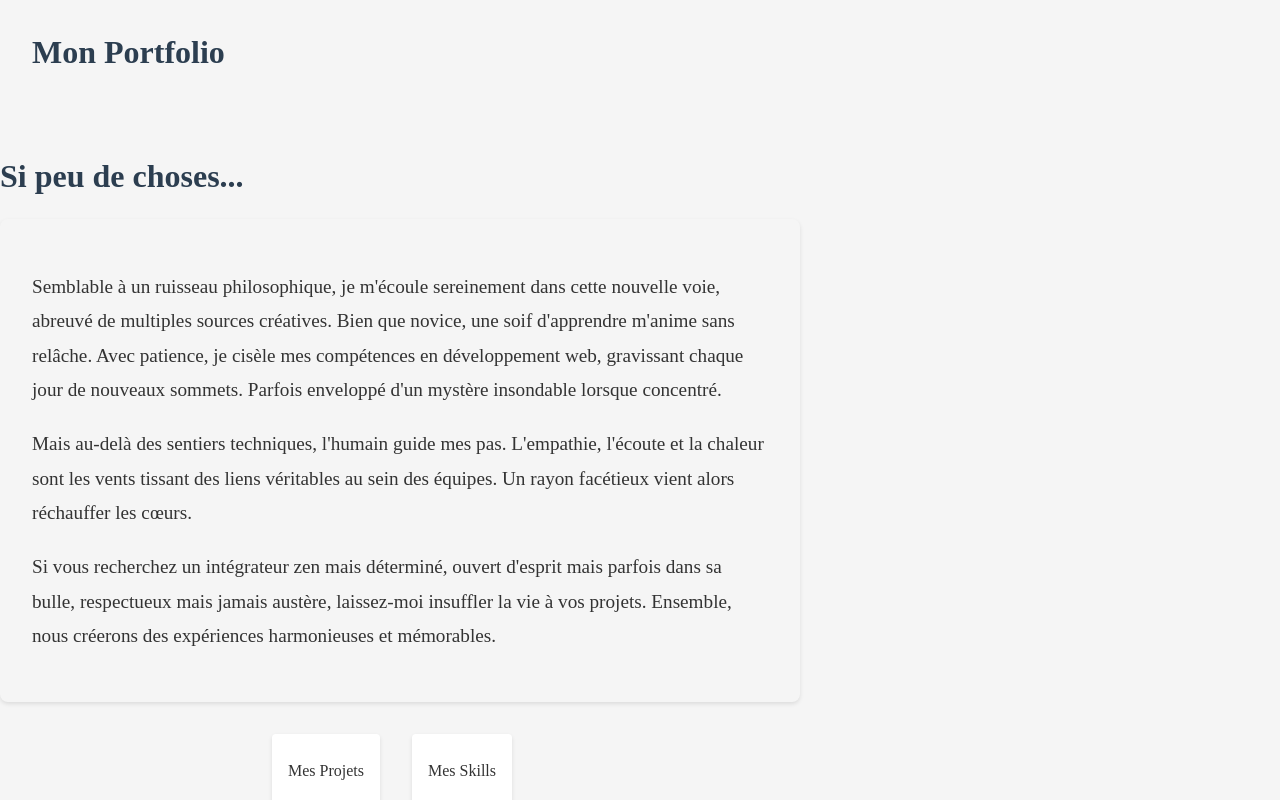
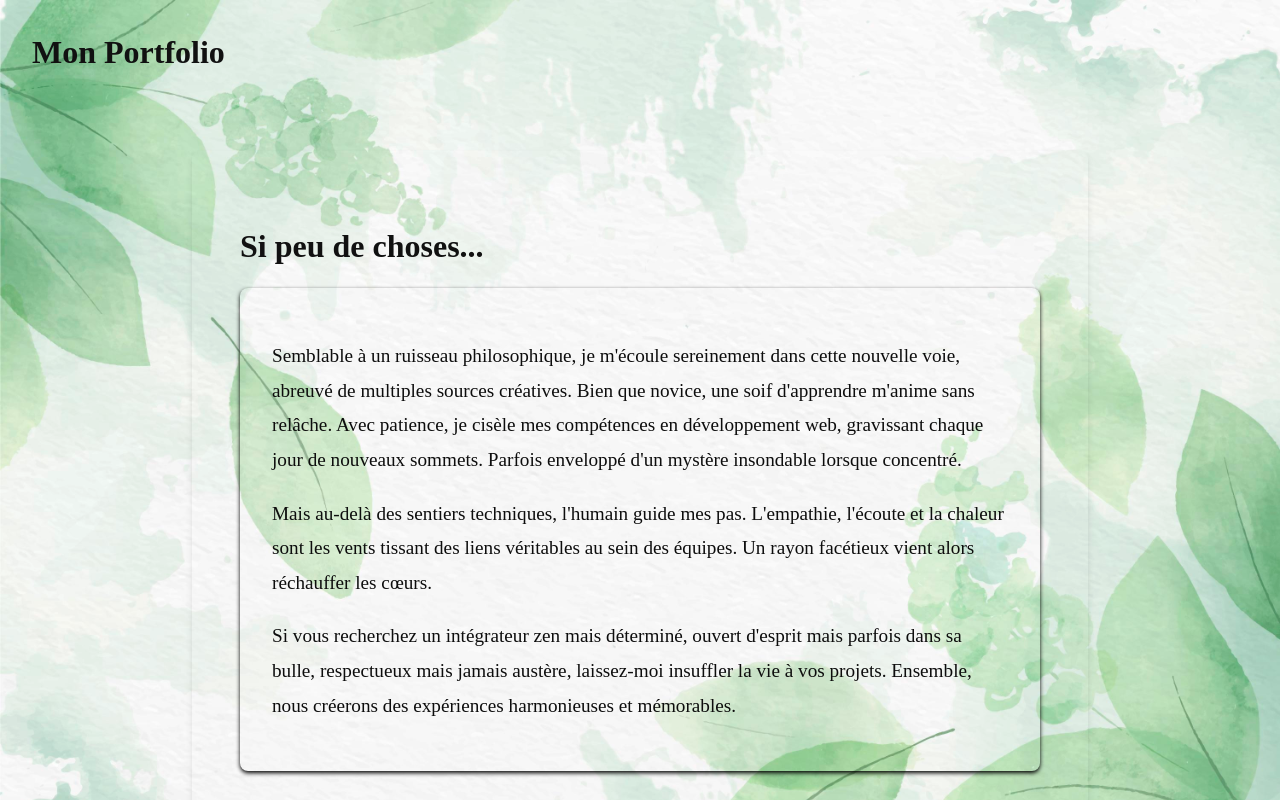
Before and after one commit to Iceland549/portfolio, a React (Vite) app in the folder mon-portfolio/: page / in a window 1280 px wide. Shown: the top 800 px of the page. Built offline with nearby package versions, Linux system fonts and the light colour scheme.

Commit message:
Add main css

```diff
--- a/mon-portfolio/src/styles/main.css
+++ b/mon-portfolio/src/styles/main.css
@@ -1,9 +1,23 @@
+:root {
+    --background-color: rgb(240, 244, 239);
+    --primary-color: #c3ebc3;
+    --accent-color: hsl(120, 78%, 80%);
+    --secondary-color: #34ef0e;
+    --text-color: #333;
+    --border-radius: 8px;
+}
+
 body {
     margin: 0;
     font-family: 'Noto Serif JP', serif;
-    background-color: #f5f5f5;
-    color: #333;
+    background: url('../../src/assets/zen\ .jpg') no-repeat center center fixed;
+    background-size: cover;
+    background-position: center;
+    background-attachment: fixed;
+    background-repeat: no-repeat;
+    color: var(--text-color);
     line-height: 1.6;
+    filter: brightness(0.7) contrast(1.2) saturate(0.8);
 }
 
 .main-title {
@@ -11,8 +25,7 @@ body {
 }
 
 .footer {
-    background-color: #f5f5f5;
-    color: #333;
+    color: var(--text-color);
     padding: 20px;
     text-align: center;
 }
@@ -31,7 +44,7 @@ h1,
 h2 {
     font-size: 2em;
     margin-bottom: 0.5em;
-    color: #2c3e50;
+    color: var(--text-color);
 }
 
 nav a {
@@ -56,7 +69,42 @@ a {
 }
 
 a:hover {
-    color: #005f99;
+    color: var(--primary-color);
+}
+
+.github-link {
+    word-break: break-all;
+}
+
+@keyframes fadeInUp {
+    from {
+        opacity: 0;
+        transform: translateY(20px);
+    }
+
+    to {
+        opacity: 1;
+        transform: translateY(0);
+    }
+}
+
+.projects h1,
+.skills h1 {
+    padding-bottom: 1em;
+}
+
+.home,
+.projects,
+.skills,
+.error {
+    max-width: 90%;
+    margin: 2em auto;
+    padding: 1em;
+    border-radius: 8px;
+    box-shadow: 0 4px 6px rgba(0, 0, 0, 0.1);
+    opacity: 0;
+    transform: translateY(20px);
+    animation: fadeInUp 0.5s forwards;
 }
 
 .home,
@@ -65,18 +113,8 @@ a:hover {
 .error {
     opacity: 0;
     transform: translateY(20px);
-    animation: fadeInUp 0.5s forwards;
-}
-
-.github-link {
-    word-break: break-all;
-}
-
-@keyframes fadeInUp {
-    to {
-        opacity: 1;
-        transform: translateY(0);
-    }
+    animation: fadeInUp 0.5s ease-out forwards;
+    animation-delay: 0.3s;
 }
 
 .home article,
@@ -84,9 +122,18 @@ a:hover {
 .skills article,
 .error article {
     padding: 2rem;
-    border-radius: 8px;
-    box-shadow: 0 2px 4px rgba(0, 0, 0, 0.1);
+    border-radius: var(--border-radius);
+    box-shadow: 0 2px 4px rgba(1, 1, 1, 1.1);
     margin-bottom: 2rem;
+    transition: transform 0.3s ease;
+    filter: brightness(0.9);
+}
+
+.home article:hover,
+.projects article:hover,
+.skills article:hover,
+.error article:hover {
+    transform: scale(1.02);
 }
 
 .home article p,
@@ -104,25 +151,41 @@ a:hover {
     display: flex;
     justify-content: center;
     gap: 1rem;
+    margin-top: 3em;
 }
 
 .home nav a,
 .projects nav a,
 .skills nav a {
+    margin-right: 1em;
     text-decoration: none;
-    color: #333;
-    background-color: #fff;
+    color: var(--text-color);
     padding: 0.5rem 1rem;
-    border-radius: 4px;
+    border-radius: var(--border-radius);
     box-shadow: 0 2px 4px rgba(0, 0, 0, 0.1);
-    transition: all 0.3s ease;
+    transition: background-color 0.3s ease, transform 0.3s ease;
 }
 
 .home nav a:hover,
 .projects nav a:hover,
 .skills nav a:hover {
-    background-color: #f2f2f2;
+    transform: translateY(-2px);
+    background-color: var(--accent-color);
 }
+
+.home nav a p,
+.projects nav a p,
+.skills nav a p {
+    color: var(--accent-color);
+}
+
+.home nav a:hover p,
+.projects nav a:hover p,
+.skills nav a:hover p {
+    color: var(--text-color);
+}
+
+
 
 @media (max-width: 320px) {
 
@@ -145,5 +208,6 @@ a:hover {
     .skills,
     .error {
         max-width: 800px;
+        padding: 3em;
     }
 }
```
